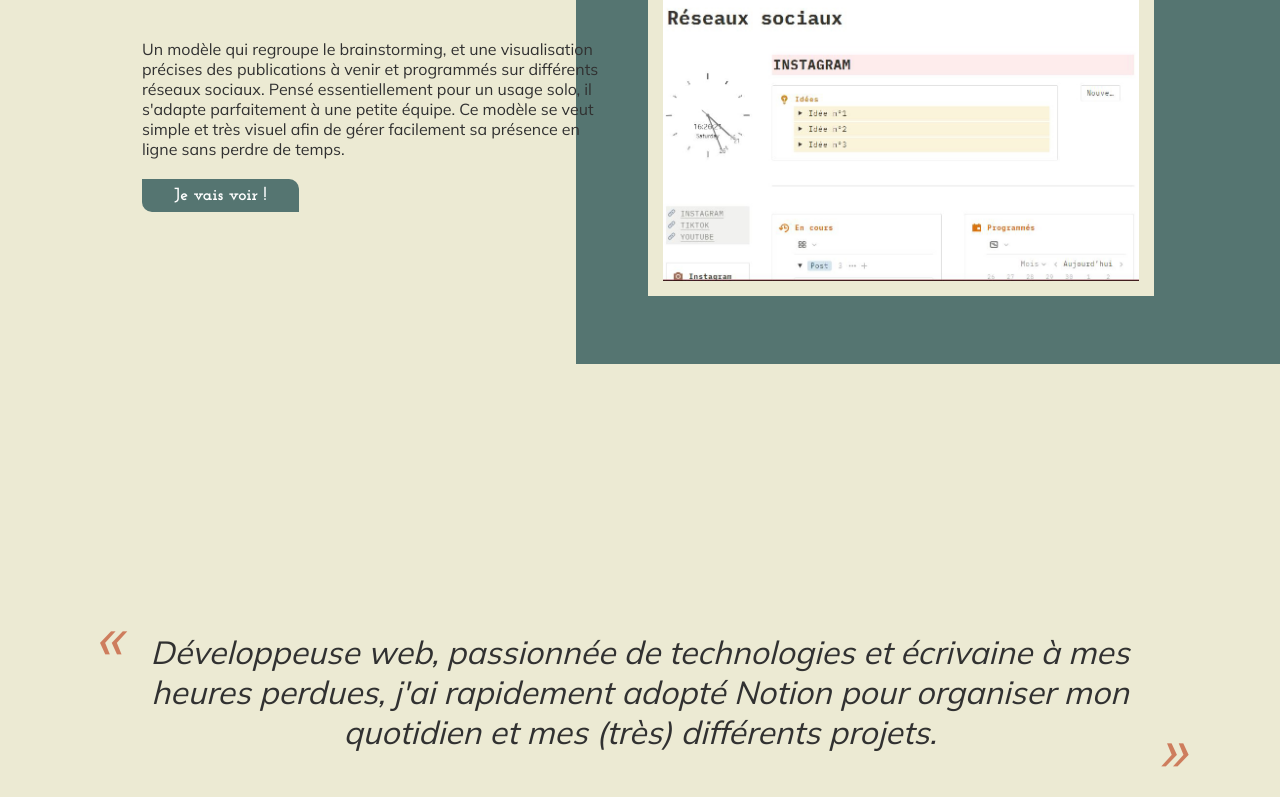
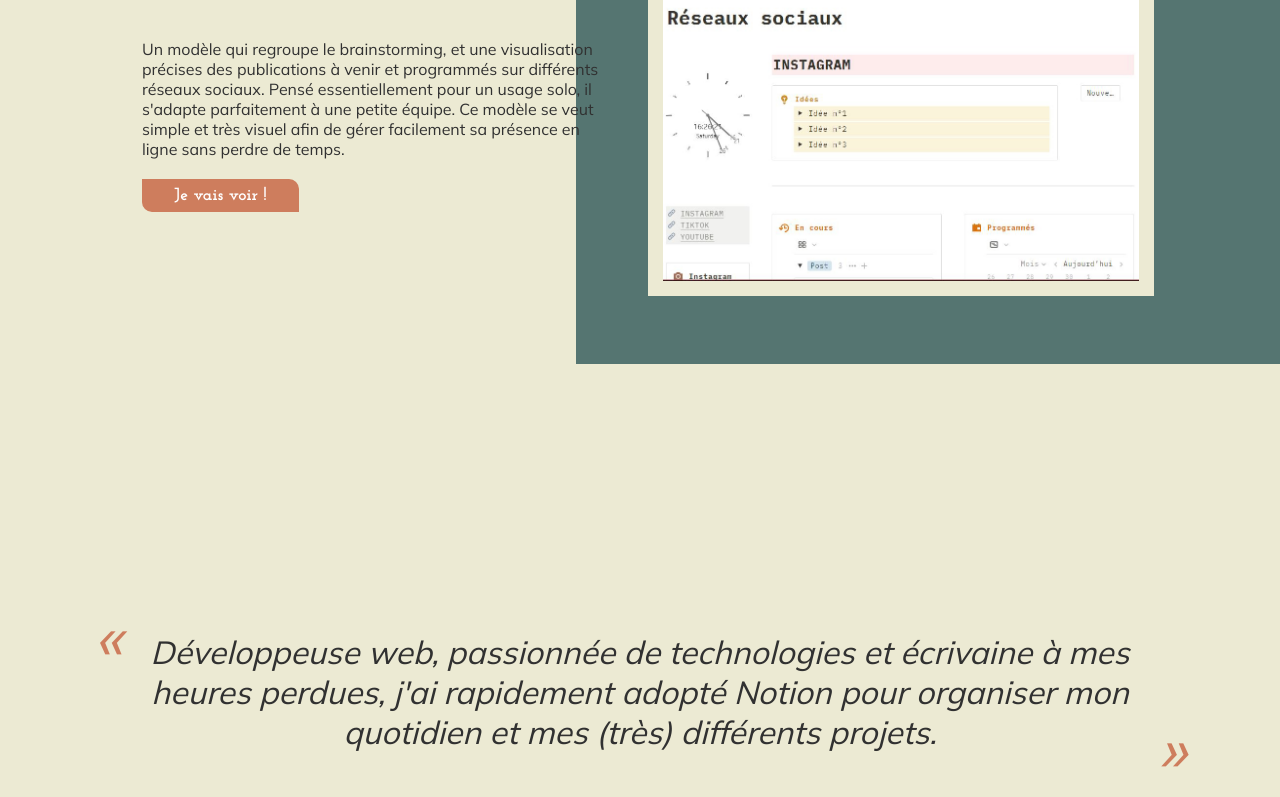
Before and after one commit to manonBr/manonautrice, a React (Vite) app in the folder client/: page /ressources/templates-notion in a window 1280 px wide. Shown: the part 1284-2081 px from the top of the page. Built offline with nearby package versions, Linux system fonts and the light colour scheme; no server answers.

Commit message:
:feat: Add possibility to add 'reloadDocument' property on Links

```diff
--- a/client/src/components/Listing.jsx
+++ b/client/src/components/Listing.jsx
@@ -5,13 +5,13 @@ import "./Listing.scss"
 import Button from "../features/forms/button.features"
 import LinkItem from "../features/elements/LinkItem"
 
-const Listing = ({title, link, img, reverse, level, children}) => {
+const Listing = ({title, link, img, reverse, level, fileDownload, children}) => {
     return (
         <section>
             <div className="section__container">
                 <Columns number="two" className={`listing listing--${level}`} reverse={reverse}>
                     <Column className="listing__illustration">
-                        <LinkItem to={link}>
+                        <LinkItem to={link} reloadDocument={fileDownload ? true : false}>
                             <img src={img?.url} className="listing__img" alt={img?.alt_tag}></img>
                         </LinkItem>
                     </Column>
@@ -21,7 +21,7 @@ const Listing = ({title, link, img, reverse, level, children}) => {
                             <div className="listing__details">
                                 {children}
                             </div>
-                            <Button link={link} type="secondary">Je vais voir !</Button>
+                            <Button link={link} reloadDocument={fileDownload ? true : false} type={level==="primary" ? "secondary" : "primary"}>Je vais voir !</Button>
                         </div>
                     </Column>
                 </Columns>
--- a/client/src/features/elements/LinkItem.jsx
+++ b/client/src/features/elements/LinkItem.jsx
@@ -5,7 +5,7 @@ import { toggleClassCursor } from "../../helpers/cursor"
 
 const LinkItem = (props) => {
     const cursor = useContext(CursorContext)
-    const {isMobile,children, ...rest} = props
+    const {isMobile, reloadDocument, children, ...rest} = props
 
     const handleMouseEnter = () => {
         toggleClassCursor(cursor, true)
@@ -14,9 +14,16 @@ const LinkItem = (props) => {
         toggleClassCursor(cursor, false)
     }
 
-    return (
-        <Link {...props} onMouseEnter={handleMouseEnter} onMouseLeave={handleMouseLeave}>{children}</Link>
-    )
+    if(reloadDocument) {
+        return (
+            <Link {...rest} onMouseEnter={handleMouseEnter} onMouseLeave={handleMouseLeave} reloadDocument>{children}</Link>
+        )
+    } else {
+        return (
+            <Link {...rest} onMouseEnter={handleMouseEnter} onMouseLeave={handleMouseLeave}>{children}</Link>
+        )
+    }
+
 }
 
 
--- a/client/src/features/forms/button.features.jsx
+++ b/client/src/features/forms/button.features.jsx
@@ -13,7 +13,7 @@ import { Link } from "react-router-dom"
  * @param {string} props.children
  * @returns
  */
-const Button = ({link, type, children:label}) => {
+const Button = ({link, type, reloadDocument, children:label}) => {
     const cursor = useContext(CursorContext)
 
     const handleMouseEnter = () => {
@@ -22,13 +22,19 @@ const Button = ({link, type, children:label}) => {
     const handleMouseLeave = () => {
         toggleClassCursor(cursor, false)
     }
-
-    return (
-
-        <Link to={link} className={"btn btn--" + type} onMouseEnter={handleMouseEnter} onMouseLeave={handleMouseLeave}>
-            <span>{label}</span>
-        </Link>
-    )
+    if(reloadDocument) {
+        return (
+            <Link to={link} className={"btn btn--" + type} onMouseEnter={handleMouseEnter} onMouseLeave={handleMouseLeave} reloadDocument>
+                <span>{label}</span>
+            </Link>
+        )
+    } else {
+        return (
+            <Link to={link} className={"btn btn--" + type} onMouseEnter={handleMouseEnter} onMouseLeave={handleMouseLeave}>
+                <span>{label}</span>
+            </Link>
+        )
+    }
 }
 
 export default Button
```
